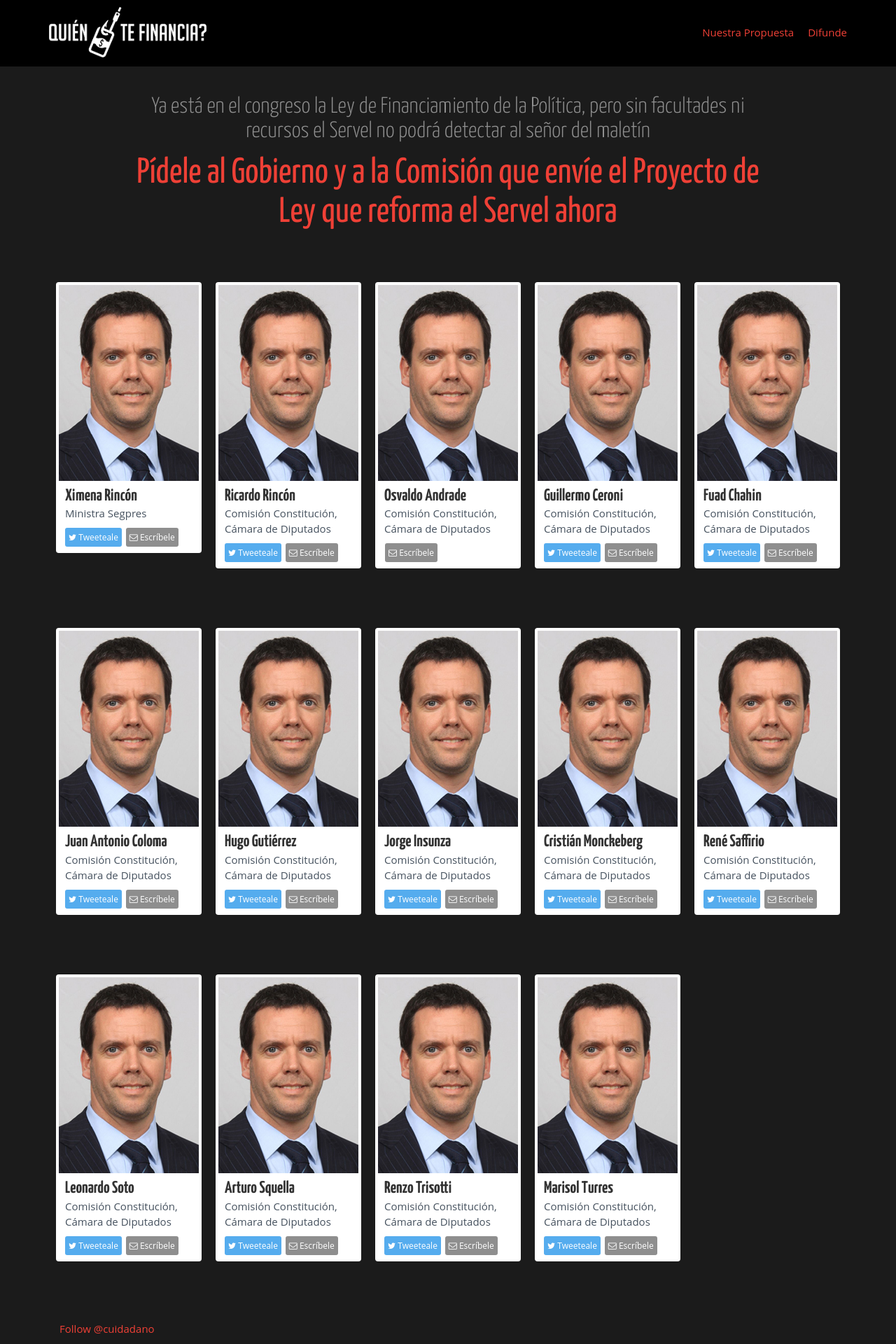
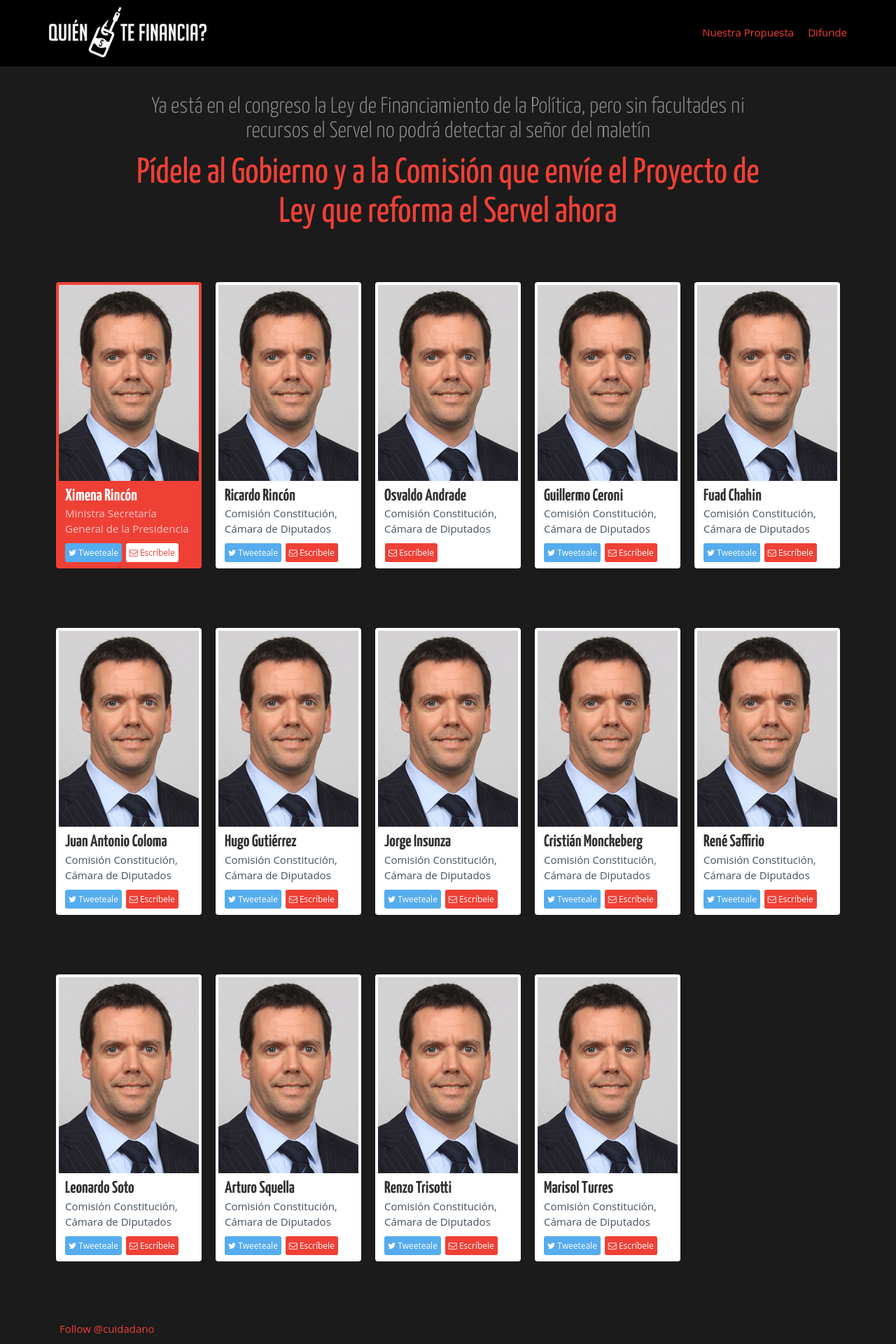
Before and after one commit to ciudadanointeligente/quien-te-financia, a Jekyll site: the page built from index.html, in a window 1280 px wide. Shown: the top 1920 px of the page at 70% size. Built offline with Jekyll 4.4.1, drawn with Linux system fonts in a browser that asks for light colours; nearby versions of some CDN libraries; comment, search, counter and statistics services are not loaded.

Commit message:
Cambios color

```diff
--- a/_includes/ask.html
+++ b/_includes/ask.html
@@ -7,12 +7,12 @@
         	</div>
 
         	<ul class="grid cs-style-3 clearfix">
-				  <div class="col-md-15 col-sm-15">
+				  <div class="col-md-15 col-sm-15 destacado">
 				    <div class="thumbnail">
 				      <img src="{{site.url}}/img/felipe-harboe.jpg" alt="Felipe Harboe">
 				      <div class="caption">
 				        <h3>Ximena Rincón</h3>
-				        <p>Ministra Segpres</p>
+				        <p>Ministra Secretaría General de la Presidencia</p>
 				        <a id="mycustomtwitterbutton" href="http://twitter.com/share" data-url="{{site.url}}" data-text="Sin SERVEL, no hay reforma al financiamiento de la política! Exigimos a @ximerincon que envíe el proyecto de ley AHORA" lang="es"><i class="fa fa-twitter"></i> Tweeteale</a>
 				        <a id="mycustommailbutton" href="mailto:trey@minsegpres.gob.cl?subject=No%20hay%20reforma%20sin%20SERVEL&amp;body=Estimada%20Ximena%20Rinc%C3%B3n%3A%0A%0AYa%20se%20encuentra%20el%20proyecto%20de%20ley%20de%20financiamiento%20de%20la%20pol%C3%ADtica%20en%20el%20Congreso%20Nacional%2C%20pero%20esto%20no%20es%20suficiente.%20Los%20ciudadanos%20estamos%20preocupados%20por%20tener%20un%20SERVEL%20con%20facultades%20y%20recursos%20para%20ser%20un%20garante%20y%20fiscalizador%20activo.%20Necesitamos%20que%20se%20env%C3%ADe%20el%20proyecto%20de%20ley%20del%20SERVEL%20AHORA!%20Del%20compromiso%20de%20todos%20depender%C3%A1%20mantener%20al%20%22se%C3%B1or%20del%20malet%C3%ADn%22%20lejos%20de%20nuestra%20democracia.%20%0A%0AMuchas%20gracias"><i class="fa fa-envelope-o" title="Pregúntales"></i> Escríbele</a>
 				      </div>
--- a/_sass/_layout.scss
+++ b/_sass/_layout.scss
@@ -7,8 +7,9 @@
 	font-weight: normal;
 	font-size: 15px;
 	font-family: 'Open Sans', sans-serif;
-
-
+    -webkit-font-smoothing: antialiased;
+    -webkit-text-shadow: rgba(0,0,0,.01) 0 0 1px;
+    text-shadow: rgba(0,0,0,.01) 0 0 1px;
  }
 
 h1{
@@ -434,6 +435,8 @@ footer a img:hover {
 	color: #45515E;
 }
 
+/*PERSONAS*/
+
 .thumbnail{
 	border: none !important;
 }
@@ -445,6 +448,18 @@ footer a img:hover {
 
 .thumbnail>img, .thumbnail a>img{
 	width: 100%;
+}
+
+.destacado .thumbnail {
+	background-color: #EF4036;
+}
+
+.destacado .thumbnail .caption {
+	color: #ffffff;
+}
+
+.destacado .thumbnail p {
+	color: #FFC4C4;
 }
 
 .embed-googledocs{
@@ -573,11 +588,16 @@ a#mycustomtwitterbutton:hover {
 a#mycustommailbutton {
 	font-size: 12px;
 	padding: 5px;
-	background: #8E8E8E;
+	background: #EF4036;
 	color: #fff;
 	text-decoration: none;
 	border-radius: 3px;
 	margin-left: 1px;
+}
+
+.destacado a#mycustommailbutton {
+	background: #fff;
+	color: #EF4036;
 }
 
 a#mycustommailbutton:hover {
@@ -802,7 +822,7 @@ span.paring {
 /*BANNER HAY ACUERDO*/
 
 .fullwidth.banner-hayacuerdo {
-	background: #EB6956;
+	background: #EF4036;
 	padding: 0;
 }
 
@@ -810,26 +830,26 @@ span.paring {
 	max-width: 900px;
 	margin: 0 auto;
 	text-align: center;
-	background: #F8F8F8;
+	background: #1B1B1B;
 	padding: 20px 110px;
 	position: relative;
 }
 
 .txt-banner-hayacuerdo a {
 	font-size: 32px;
-	color: #000;
+	color: #EF4036;
 	font-family: "Yanone Kaffeesatz", Helvetica, sans-serif;
 }
 
 .txt-banner-hayacuerdo:before {
-	content: url(http://hayacuerdo.ciudadanointeligente.org/img/noacuerdoizq.svg);
+	content: url(http://quientefinancia.cl/img/noacuerdoizq.svg);
 	position: absolute;
 	top: 20px;
 	left: 4px;
 }
 
 .txt-banner-hayacuerdo:after {
-	content: url(http://hayacuerdo.ciudadanointeligente.org/img/noacuerdoder.svg);
+	content: url(http://quientefinancia.cl/img/noacuerdoder.svg);
 	position: absolute;
 	top: 20px;
 	right: 4px;
```
Also changed, not shown: img/noacuerdoder.svg (added), img/noacuerdoizq.svg (added).
